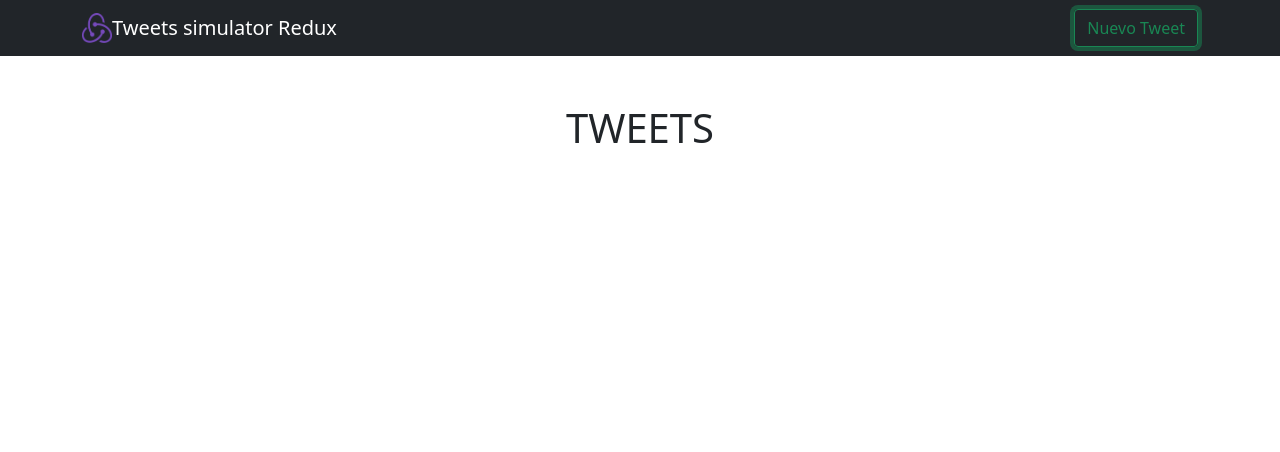
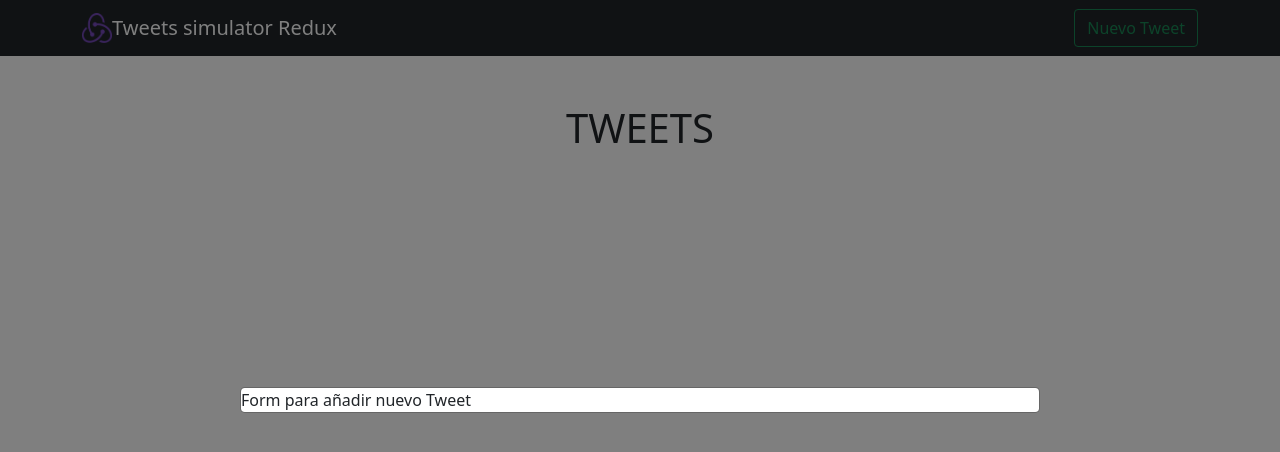
Before and after one commit to IreneBioque/tweet-simulator-redux, a React (Create React App) app: page / in a window 1280 px wide. Both pictures are taken after a click on the button "Nuevo Tweet". Shown: the top 452 px of the page. Built offline with nearby package versions, Linux system fonts and the light colour scheme.

Commit message:
add modal and close open modal

```diff
--- a/src/App.js
+++ b/src/App.js
@@ -2,6 +2,7 @@
 import React from "react";
 import { Container } from 'react-bootstrap'
 import Menu from './components/Menu'
+import Modal from "./components/Modal";
 
 // Redux
 
@@ -16,6 +17,9 @@ function App() {
     <Container className="mt-5" >
       <h1 className="text-center" >TWEETS</h1>
     </Container>
+    <Modal>
+      Form para añadir nuevo Tweet
+    </Modal>
     </Provider>
   );
 }
--- a/src/components/Menu.js
+++ b/src/components/Menu.js
@@ -1,8 +1,23 @@
 import React from "react";
 import { Container, Navbar, Button } from 'react-bootstrap'
+//Hook. Para poder ejecutar accciones
+import { useDispatch } from "react-redux";
+// La acción que hemos programado
+import { openCloseAddTweetModalAction } from '../actions/modalsActions'
 import logo from '../images/redux.png'
 
 function Menu () {
+
+  //  Dispatch para ejecutar nuestras acciones
+  const dispatch = useDispatch();
+
+  // le paso el estado, ejecuta acción con dispatch, le paso mi acción y a esta el estado del modal (true o false)
+  const openCloseAddTweetModal = state => dispatch(openCloseAddTweetModalAction(state));
+// le cambio el estado a la acción a true
+  const openModal = () => {
+    openCloseAddTweetModal(true);
+  }
+
   return (
     <Navbar bg='dark' variant="dark" >
     <Container >
@@ -11,7 +26,7 @@ function Menu () {
         className="d-inline.block align-top mr-4" />
         Tweets simulator Redux
         </Navbar.Brand>
-    <Button variant="outline-success" >Nuevo Tweet</Button>
+    <Button variant="outline-success" onClick={openModal}>Nuevo Tweet</Button>
     </Container>
 
     </Navbar>
--- /dev/null
+++ b/src/components/Modal.js
@@ -0,0 +1,32 @@
+import React from "react";
+// ponemos un nombre distinto porque si no choca con el nombre del componente
+import { Modal as ModalB} from "react-bootstrap";
+// useSelector para acceder a un valor del estado del modal
+import { useDispatch, useSelector } from "react-redux";
+import { openCloseAddTweetModalAction } from '../actions/modalsActions';
+
+export default function Modal (props) {
+    const {children} = props;
+
+    // Dispath para ejecutar nuestras acciones
+    const dispatch = useDispatch();
+    // Es igual que la que hay en menu, pero usando useSelector para acceder al valor del estado
+    const closeModal = state => dispatch(openCloseAddTweetModalAction(state));
+
+    // accedemos a un valor en el store con useSelector. Sacamos el estado de nuestro store y nos traemos el stateModalAddTweet
+    // state nos devuelve todo el estado, state.modals nos devuelve un objeto
+    const isOpenModal = useSelector(state => state.modals.stateModalAddTweet);
+
+    return (
+       <ModalB
+       // Nos abre el modal porque le pasamos el valor true
+       show={isOpenModal}
+       // le paso el valor de false
+       onHide={() => closeModal(false)}
+       size="lg"
+       centered
+       >
+           {children}
+       </ModalB>
+    )
+}
```
